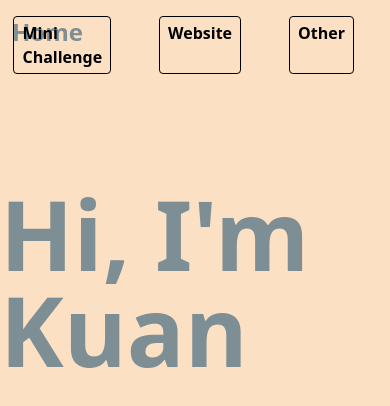
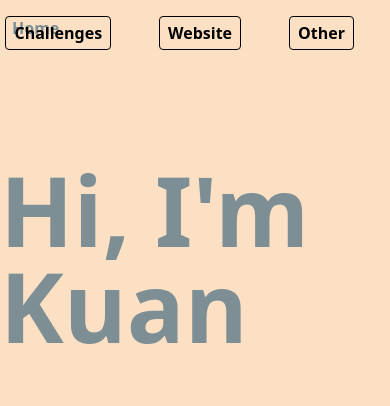
Before and after one commit to Kuan314/PersonalWebsite, a React (Create React App) app: page /miniChallenge in a window 390 px wide. Shown: the top 406 px of the page. Built offline with nearby package versions, Linux system fonts and the light colour scheme.

Commit message:
Change name form miniChallenge to Challenges

```diff
--- a/src/App.jsx
+++ b/src/App.jsx
@@ -1,7 +1,7 @@
 import { Routes, Route } from 'react-router-dom';
 import About from './pages/About';
 import Home from './pages/Home';
-import MiniChallenge from './pages/MiniChallenge';
+import MiniChallenge from './pages/Challenges';
 import Website from './pages/Website';
 import Header from './component/Header';
 import Counter from './miniChallenges/Counter';
--- a/src/component/Header.jsx
+++ b/src/component/Header.jsx
@@ -1,7 +1,7 @@
 import React from "react";
 
 const navigation = [
-	{name: "Mini Challenge", href: "/PersonalWebsite/#/miniChallenge"},
+	{name: "Challenges", href: "/PersonalWebsite/#/Challenges"},
 	{name: "Website", href: "/PersonalWebsite/#/website"},
 	{name: "Other", href: "#"}
 ];
@@ -9,7 +9,7 @@ const navigation = [
 function Header() {
 	return (
 		<div className="grid grid-cols-2 pt-4 mx-3">
-			<div className="font-bold text-2xl text-textPrimary">
+			<div className="font-bold lg:text-2xl sm:text-lg text-textPrimary">
 				<a href="/PersonalWebsite/">
 					Home
 				</a>
--- a/src/pages/MiniChallenge.js
+++ b/src/pages/Challenges.js
@@ -1,15 +1,15 @@
 const challengesList = [
 	{
 		name: "Counter",
-		href: "./#/miniChallenge/Counter",
+		href: "./#/Challenges/Counter",
 	},
 	{
 		name: "Todo",
-		href: "./#/miniChallenge/Todo"
+		href: "./#/Challenges/Todo"
 	}
 ];
 
-function MiniChallenge() {
+function Challenges() {
 	return (
 		<div className="grid grid-cols-4 gap-6 bg-primary mx-8 mt-4">
 			{challengesList.map((challenge) => {
@@ -25,4 +25,4 @@ function MiniChallenge() {
 	)
 }
 
-export default MiniChallenge;
+export default Challenges;
```
